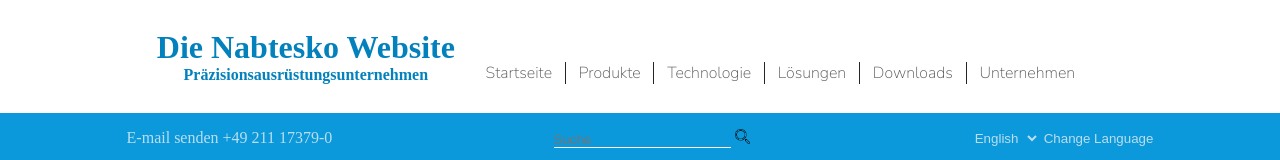
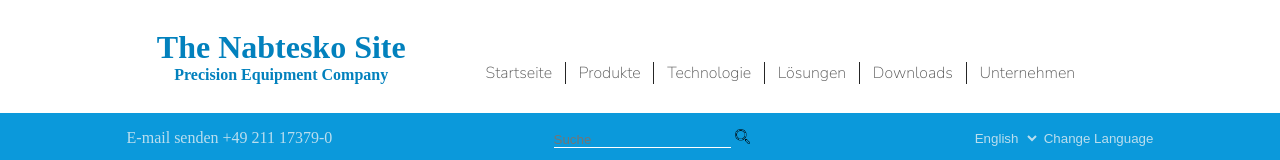
Before and after one commit to edwardtanguay/et321-robotics-site, a React (Vite) app: page /startseite in a window 1280 px wide. Shown: the top 160 px of the page. Built offline with nearby package versions, Linux system fonts and the light colour scheme.

Commit message:
changed to english

```diff
--- a/src/App.tsx
+++ b/src/App.tsx
@@ -18,7 +18,7 @@
 	}
 }
 
-const currentLangage = 'german';
+const currentLangage = 'english';
 
 function App() {
 	return (
```
